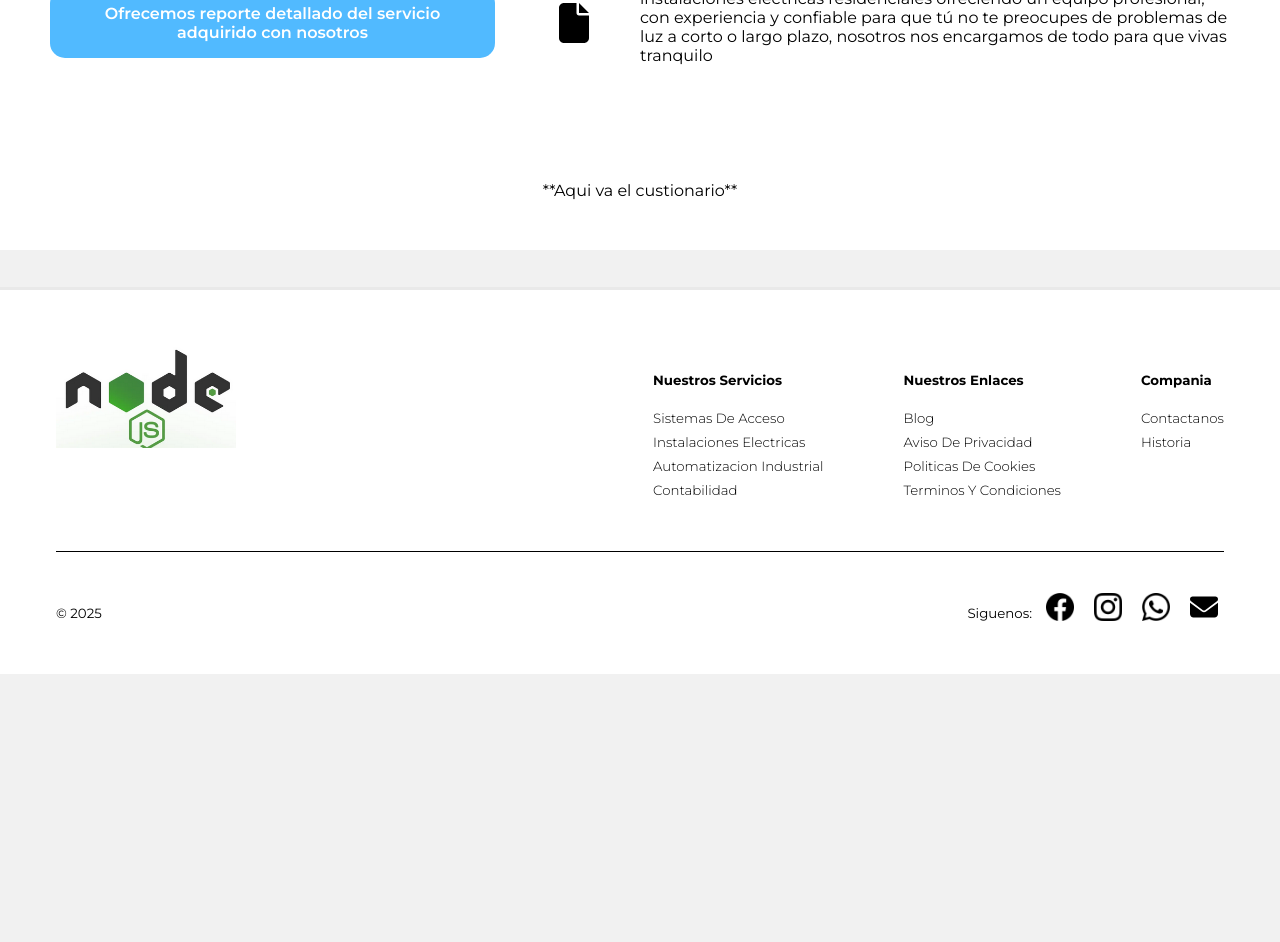
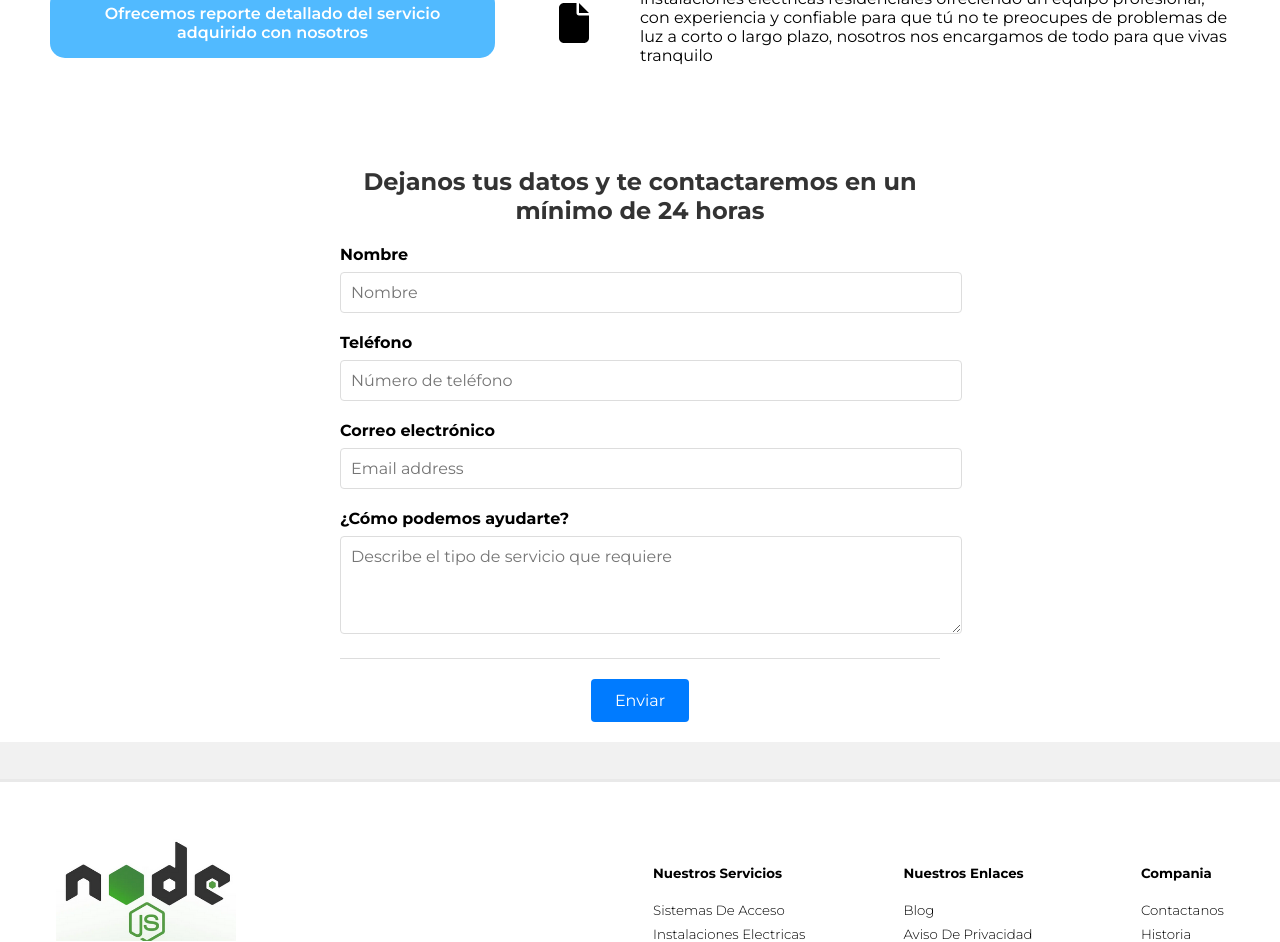
Before and after one commit to MenaSJ/servis, a React (Vite) app: page / in a window 1280 px wide. Shown: the part 1020-1962 px from the top of the page. Before the commit the page ends 1694 px from the top, so only its background shows below. Built offline with nearby package versions, Linux system fonts and the light colour scheme.

Commit message:
Forms agregado

```diff
--- a/src/components/forms/cuestionario/Cuestionario.css
+++ b/src/components/forms/cuestionario/Cuestionario.css
@@ -1,3 +1,57 @@
+
 .form {
-  padding: 50px;
+  max-width: 600px;
+  margin: 0 auto;
+  padding: 20px;
+  font-family: Arial, sans-serif;
 }
+
+.form h1 {
+  font-size: 1.5rem;
+  margin-bottom: 20px;
+  color: #333;
+}
+
+.form-group {
+  margin-bottom: 20px;
+  text-align: left;
+}
+
+.form-group label {
+  display: block;
+  margin-bottom: 8px;
+  font-weight: bold;
+}
+
+.form-input, .form-textarea {
+  width: 100%;
+  padding: 10px;
+  border: 1px solid #ddd;
+  border-radius: 4px;
+  font-size: 1rem;
+}
+
+.form-textarea {
+  resize: vertical;
+}
+
+.separator {
+  height: 1px;
+  background-color: #ddd;
+  margin: 20px 0;
+}
+
+.submit-button {
+  background-color: #007bff;
+  color: white;
+  border: none;
+  padding: 12px 24px;
+  font-size: 1rem;
+  border-radius: 4px;
+  cursor: pointer;
+  transition: background-color 0.3s;
+}
+
+.submit-button:hover {
+  background-color: #0056b3;
+}
--- a/src/components/forms/cuestionario/Cuestionario.jsx
+++ b/src/components/forms/cuestionario/Cuestionario.jsx
@@ -2,8 +2,58 @@ import "./Cuestionario.css";
 
 export default function Cuestionario() {
   return (
-    <div className="form" style={{ "text-align": "center" }}>
-      <form action="">**Aqui va el custionario**</form>
+    <div className="form" style={{ textAlign: "center" }}>
+      <form action="">
+        <h1>Dejanos tus datos y te contactaremos en un mínimo de 24 horas</h1>
+
+        <div className="form-group">
+          <label htmlFor="nombre"><strong>Nombre</strong></label>
+          <input
+            type="text"
+            id="nombre"
+            name="nombre"
+            placeholder="Nombre"
+            className="form-input"
+          />
+        </div>
+
+        <div className="form-group">
+          <label htmlFor="telefono"><strong>Teléfono</strong></label>
+          <input
+            type="tel"
+            id="telefono"
+            name="telefono"
+            placeholder="Número de teléfono"
+            className="form-input"
+          />
+        </div>
+
+        <div className="form-group">
+          <label htmlFor="email"><strong>Correo electrónico</strong></label>
+          <input
+            type="email"
+            id="email"
+            name="email"
+            placeholder="Email address"
+            className="form-input"
+          />
+        </div>
+
+        <div className="form-group">
+          <label htmlFor="mensaje"><strong>¿Cómo podemos ayudarte?</strong></label>
+          <textarea
+            id="mensaje"
+            name="mensaje"
+            placeholder="Describe el tipo de servicio que requiere"
+            className="form-textarea"
+            rows="4"
+          ></textarea>
+        </div>
+
+        <div className="separator"></div>
+
+        <button type="submit" className="submit-button">Enviar</button>
+      </form>
     </div>
   );
 }
```
Also changed, not shown: 1 other file (tests, documents, lock files or other folders).
